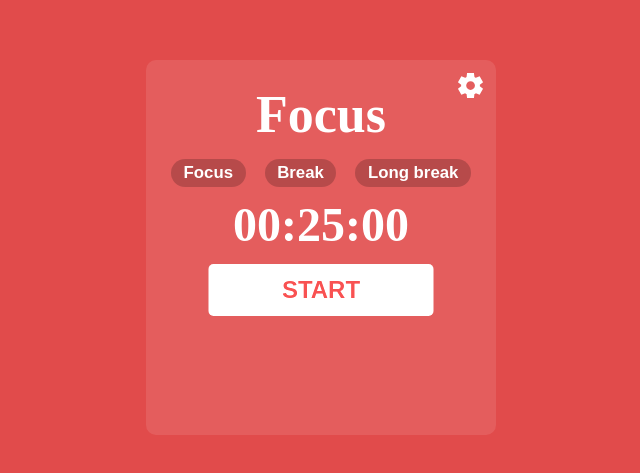
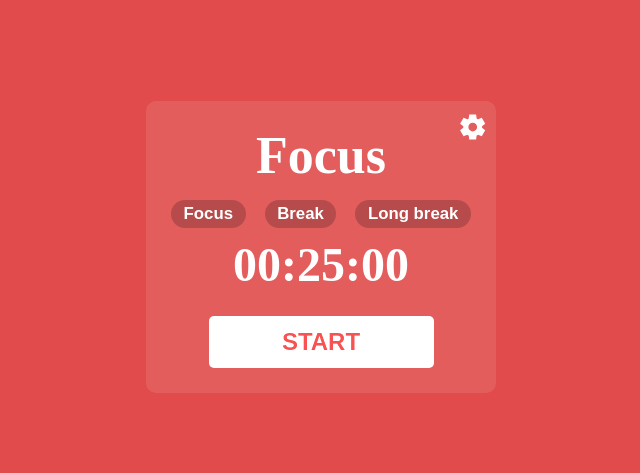
Before and after one commit to jos-cab/Pomodoro, a React (Vite) app: page / in a window 1280 px wide. Shown: the part 153-626 px from the top of the page, without its empty margins (319-959 px from the left). Built offline with nearby package versions, Linux system fonts and the light colour scheme; a web font is replaced by a local one.

Commit message:
Fix design

```diff
--- a/src/App.css
+++ b/src/App.css
@@ -14,24 +14,12 @@
 main {
 	background-color: rgba(255, 255, 255, 0.1);
 	max-width: 90%;
-  max-height: 90%;
-  min-width: 350px;
-  min-height: 375px;
+	width: 350px;
 	border-radius: 10px;
 	padding: 25px;
-}
-
-.stage-container {
-  display: -webkit-box;
-  display: -ms-flexbox;
 	display: flex;
-  -webkit-box-pack: justify;
-  -ms-flex-pack: justify;
-  justify-content: space-between;
-  position: relative;
-  -webkit-transform: translateY(15px);
-  -ms-transform: translateY(15px);
-  transform: translateY(15px);
+	flex-direction: column;
+	align-items: center;
 }
 
 .title {
@@ -52,22 +40,25 @@ main {
 	font-weight: bold;
 	padding: 0.25em 0.75em;
 	cursor: pointer;
+	text-wrap: nowrap;
 }
 
 .settings-btn {
+	align-self: flex-end;
 	position: absolute;
-  -webkit-transform: translate(287.5px, -11.5px);
-  -ms-transform: translate(287.5px, -11.5px);
-  transform: translate(287.5px, -11.5px);
+	transform: translate(55%, -45%);
 	width: 2em;
 	height: 2em;
 	cursor: pointer;
 	border: 0;
 	background-color: transparent;
+	display: flex;
+	justify-content: center;
+	align-items: center;
 }
 
 .settings-btn img {
-  -webkit-transform: translate(-20%, -20%) scale(0.75);
-  -ms-transform: translate(-20%, -20%) scale(0.75);
-  transform: translate(-20%, -20%) scale(0.75);
+	-webkit-transform: scale(0.75);
+	-ms-transform: scale(0.75);
+	transform: scale(0.75);
 }
--- a/src/components/Settings.css
+++ b/src/components/Settings.css
@@ -1,6 +1,6 @@
 .settings-background {
-  width: 100vw;
-  height: 100vh;
+	min-width: 100dvw;
+	min-height: 100dvh;
 	position: absolute;
 	top: 0;
 	left: 0;
@@ -11,7 +11,8 @@
 	background-color: rgb(231, 230, 230);
 	position: absolute;
 	width: 350px;
-  height: 400px;
+	max-width: 75%;
+	min-height: 450px;
 	top: 50%;
 	left: 50%;
 	-webkit-transform: translate(-50%, -50%);
@@ -43,8 +44,27 @@
 	cursor: pointer;
 }
 
+input:focus {
+	outline: 1px solid #111;
+}
+
 input[type="number"] {
 	width: 5em;
+	margin: 3px;
+	border-radius: 4px;
+	border: 1px solid #666;
+}
+
+input[type="checkbox"] {
+	height: 32px;
+	width: 64px;
+	position: absolute;
+	right: 0.6em;
+	opacity: 0;
+}
+
+input[type="checkbox"]:focus + span {
+	outline: 1px solid #111;
 }
 
 .input-field {
@@ -94,8 +114,3 @@ input[type="number"] {
 	transform: translate(2em, 3%);
 	background-color: #fff;
 }
-
-input[type="checkbox"] {
-  height: 0;
-  position: relative;
-}
--- a/src/components/Stage.css
+++ b/src/components/Stage.css
@@ -1,16 +1,29 @@
+.stage-container {
+	display: -webkit-box;
+	display: -ms-flexbox;
+	display: flex;
+	-webkit-box-pack: justify;
+	-ms-flex-pack: justify;
+	justify-content: space-between;
+	position: relative;
+	-webkit-transform: translateY(15px);
+	-ms-transform: translateY(15px);
+	transform: translateY(15px);
+	width: 100%;
+	flex-wrap: wrap;
+}
+
 .timer {
 	color: #fff;
 	font-weight: bold;
-  font-size: 3em;
+	font-size: 2.5em;
 	-webkit-user-select: none;
 	-moz-user-select: none;
 	-ms-user-select: none;
 	user-select: none;
 	width: 100%;
 	text-align: center;
-  -webkit-transform: translateY(25px);
-  -ms-transform: translateY(25px);
-  transform: translateY(25px);
+	margin: 0.5em 0;
 }
 
 .start-btn {
@@ -21,13 +34,14 @@
 	text-transform: uppercase;
 	background-color: #fff;
 	border: 0;
-  position: relative;
 	border-radius: 5px;
-  left: 50%;
-  -webkit-transform: translate(-50%, 37px);
-  -ms-transform: translate(-50%, 37px);
-  transform: translate(-50%, 37px);
 	cursor: pointer;
 	-webkit-filter: brightness(110%);
 	filter: brightness(110%);
 }
+
+@media (min-width: 768px) {
+	.timer {
+		font-size: 3em;
+	}
+}
--- a/src/index.css
+++ b/src/index.css
@@ -1,5 +1,5 @@
 #root {
-  height: 100vh;
+	min-height: 100dvh;
 	display: -webkit-box;
 	display: -ms-flexbox;
 	display: flex;
```
Lines whose indentation alone changed are shown as unchanged.
